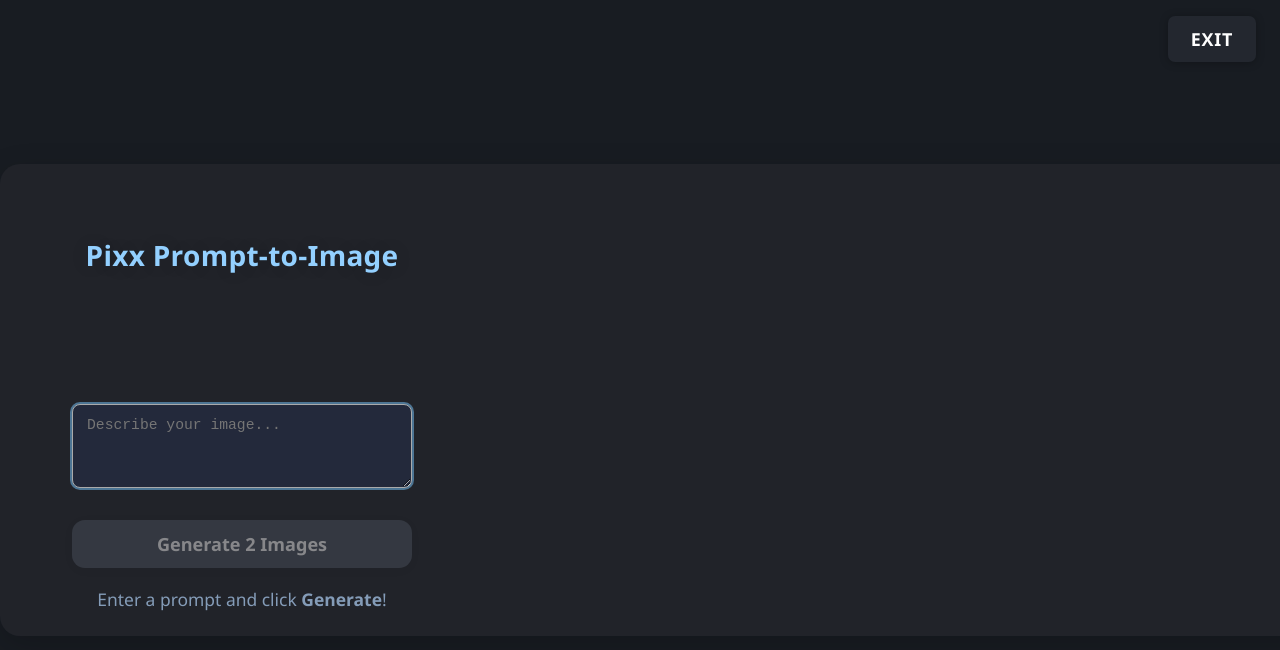
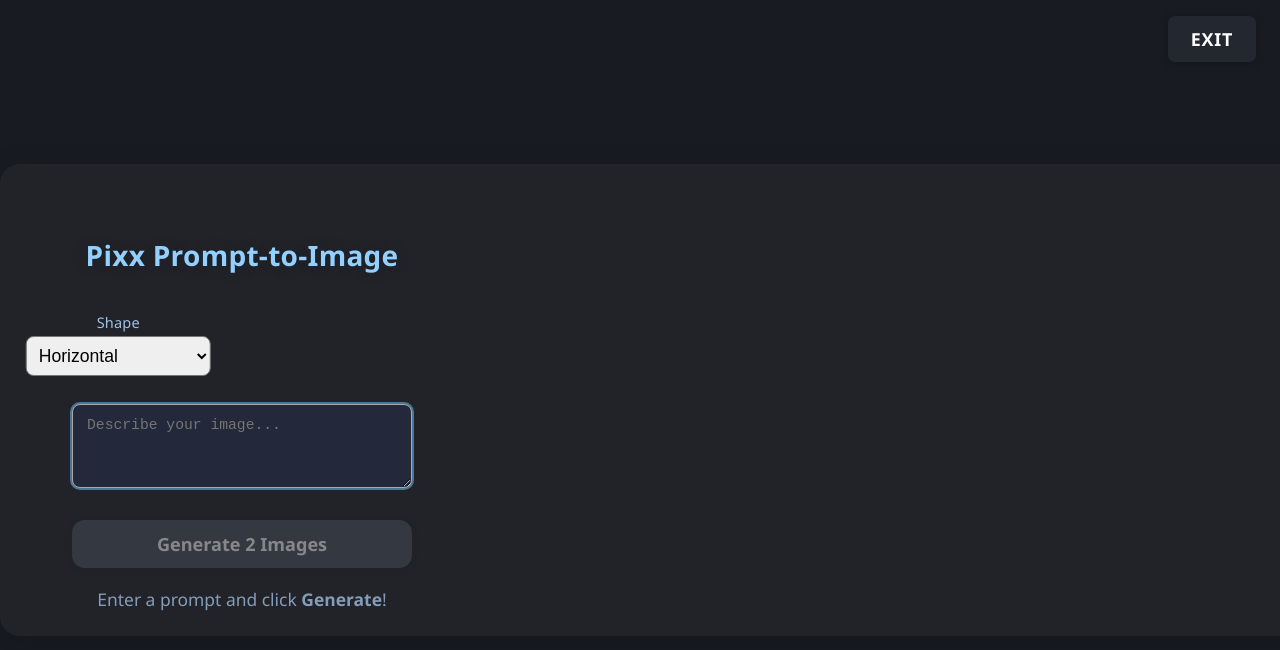
Before and after one commit to PixxData/pixx-ai-art, a React (Vite) app: page / in a window 1280 px wide. Shown: the top 650 px of the page. Built offline with nearby package versions, Linux system fonts and the light colour scheme.

Commit message:
Quick deploy

```diff
--- a/src/App.jsx
+++ b/src/App.jsx
@@ -246,7 +246,7 @@ function App() {
           </h1>
           {/* FORM STARTS HERE */}
           <form className="ai-form" onSubmit={handleSubmit}>
-            <div style={{ transform: "translateX(-250%)", width: "max-content" }}>
+            <div style={{ transform: "translateX(-25%)", width: "max-content" }}>
               <label
                 htmlFor="shape-select"
                 style={{
```
